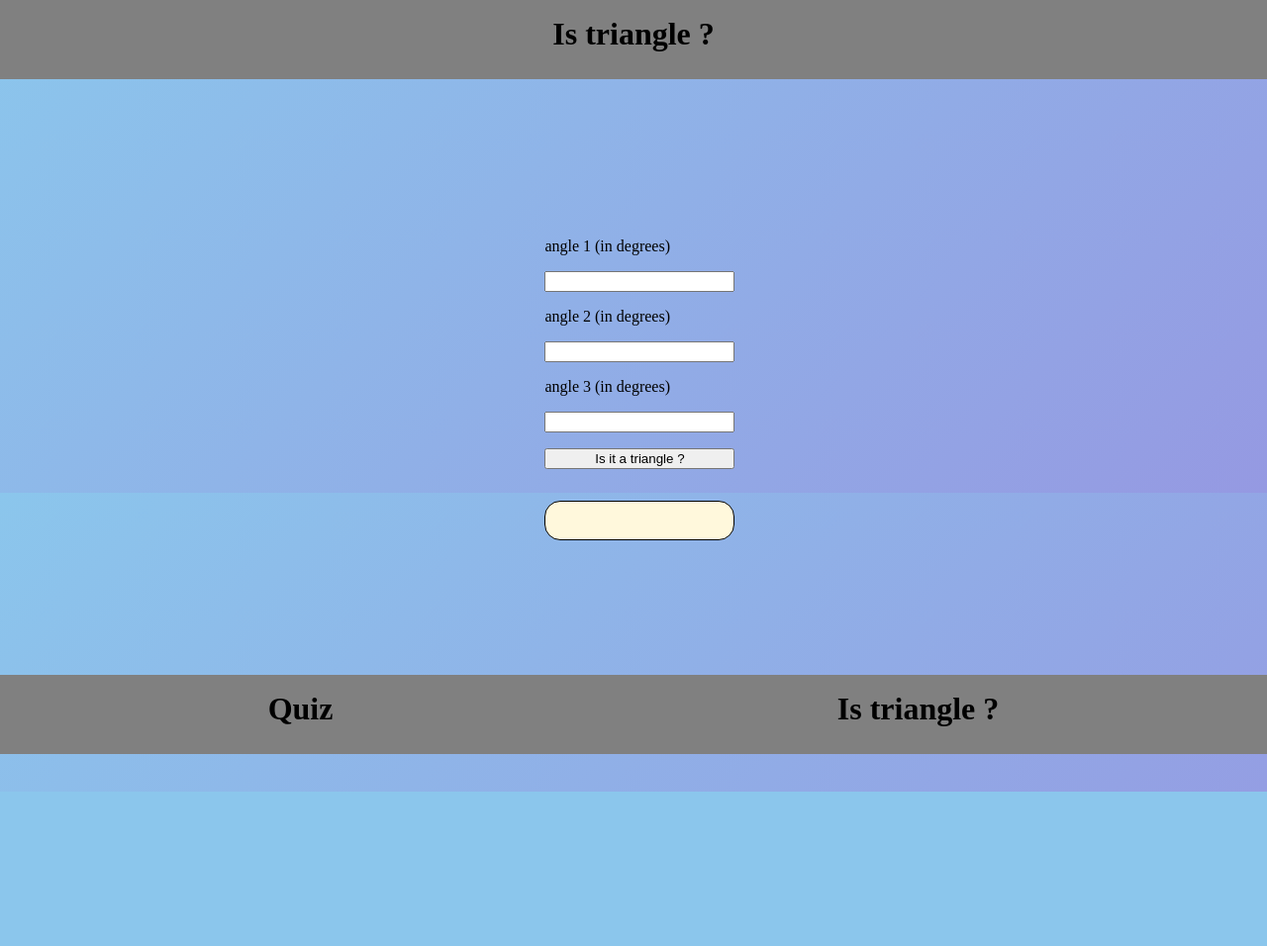
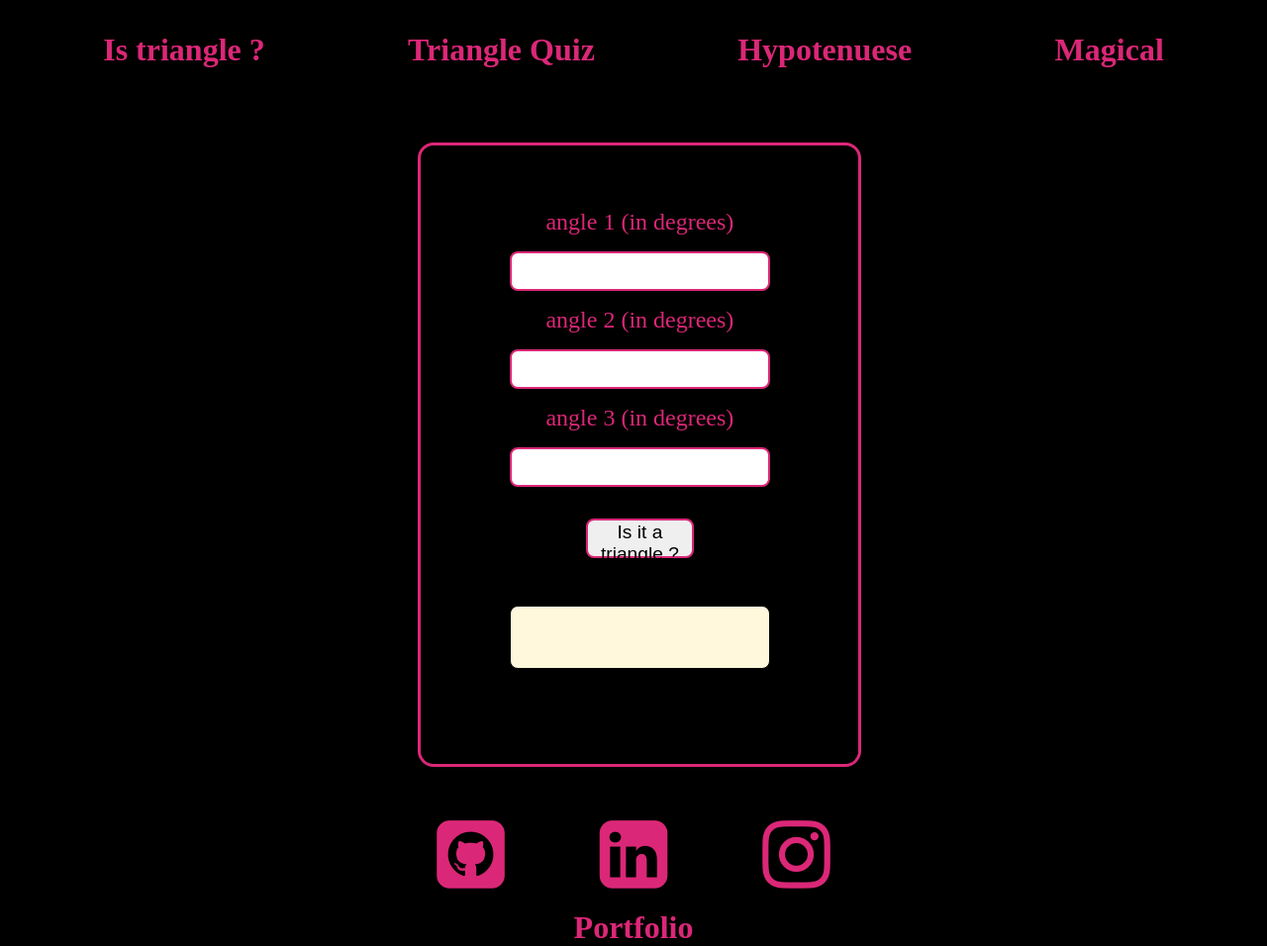
Before and after one commit to Ritik-675/fun-with-triangles, a plain HTML site: page index.html in a window 1280 px wide. Shown: the whole page at 99% size. Before the commit the page ends 800 px from the top, so only its background shows below. Drawn offline with Linux system fonts and the light colour scheme.

Commit message:
is triangle done

```diff
--- a/index.html
+++ b/index.html
@@ -1,31 +1,65 @@
 <!DOCTYPE html>
 <html lang="en">
   <head>
-    <meta charset="UTF-8">
-    <meta http-equiv="X-UA-Compatible" content="IE=edge">
-    <meta name="viewport" content="width=device-width, initial-scale=1.0">
+    <meta charset="UTF-8" />
+    <meta http-equiv="X-UA-Compatible" content="IE=edge" />
+    <meta name="viewport" content="width=device-width, initial-scale=1.0" />
     <title>Fun with triangles</title>
-    <link rel="stylesheet" href="style.css">
+    <link rel="stylesheet" href="style.css" />
+    <link
+      rel="stylesheet"
+      href="https://maxcdn.bootstrapcdn.com/font-awesome/4.4.0/css/font-awesome.min.css"
+    />
   </head>
   <body>
-    <nav>Is triangle ?</nav>
+    <nav>
+      <div class="items">
+        <ul>
+          <li><a href="index.html">Is triangle ?</a></li>
+          <li><a href="quiz.html">Triangle Quiz</a></li>
+          <li><a href="quiz.html">Hypotenuese</a></li>
+          <li><a href="quiz.html">Magical</a></li>
+        </ul>
+      </div>
+    </nav>
     <div class="container">
       <label for="agngle1">angle 1 (in degrees) </label>
-        <input type="text" class="angle1">
+      <input type="text" class="angle1" />
       <label for="agngle2">angle 2 (in degrees) </label>
-        <input type="text" class="angle2">
+      <input type="text" class="angle2" />
       <label for="agngle3">angle 3 (in degrees) </label>
-        <input type="text" class="angle3">
+      <input type="text" class="angle3" />
       <button class="check">Is it a triangle ?</button>
       <p class="text-out"><span class="opa"></span></p>
     </div>
     <footer>
-        <div class="items">
       <ul>
-                <li><a href="quiz.html">Quiz</a></li>
-                <li><a href="index.html">Is triangle ?</a></li>
+        <li>
+          <a href="https://github.com/Ritik-675"
+            ><i
+              class="fa fa-github-square"
+              style="color: #db2777; font-size: 5rem"
+            ></i
+          ></a>
+        </li>
+        <li>
+          <a href="https://www.linkedin.com/in/ritik-yadav-675abc/"
+            ><i
+              class="fa fa-linkedin-square"
+              style="color: #db2777; font-size: 5rem"
+            ></i
+          ></a>
+        </li>
+        <li>
+          <a href="https://www.instagram.com/ritikyadav_675/"
+            ><i
+              class="fa fa-instagram"
+              style="color: #db2777; font-size: 5rem"
+            ></i
+          ></a>
+        </li>
       </ul>
-        </div>
+      <h2><a href="#">Portfolio</a></h2>
     </footer>
     <script src="tri.js"></script>
   </body>
--- a/style.css
+++ b/style.css
@@ -1,71 +1,117 @@
-*{
+* {
   box-sizing: border-box;
   margin: 0;
 }
-body{
-    background-color: #8BC6EC;
-background-image: linear-gradient(135deg, #8BC6EC 0%, #9599E2 100%);
+body {
+  background-color: black;
 }
-nav{
-    background-color: gray;
+nav {
+    color: #db2777;
     height: 10vh;
     text-align: center;
     padding: 2vh;
     font-size: 2rem;
     font-weight: bold;
 }
-.container{
+label{
+    text-align: center;
+}
+button{
+    border: 2px solid #db2777;
+    margin: 2vh 6vw;
+    max-width: 12vw;
+    border-radius: 0.5rem;
+    height: 5vh;
+    font-size: 1.2rem;
+}
+label{
+    color: #db2777;
+    font-size: 1.5rem;
+    font-weight: 400;
+}
+form {
+  background-color: #fdf2f8;
+}
+.container {
+  padding: 8vh 7vw;
+  border-radius: 1rem;
   display: flex;
   flex-direction: column;
-    max-width: 15vw;
+  max-width: 35vw;
   position: relative;
-    top: 20vh;
-    left: 38vw;
+  top: 8vh;
+  left: 28vw;
   margin-left: 5vw;
+  margin-bottom: 0;
+  border: 3px solid #db2777;
 }
-input{
+input {
+    border: 2px solid #db2777;
   margin: 1rem 0rem;
+  font-size: 1.5rem;
+  text-align: center;
 }
-.text-out{
+.text-out {
   border: 1px solid black;
-    height: 5vh;
-    border-radius: 1rem;
+  height: 8vh;
+  border-radius: 0.5rem;
   margin: 2rem 0rem;
   background-color: cornsilk;
+  text-align: center;
+  padding: 2vh ;
+  font-size: 1.5rem;
 }
-footer{
-    background-color: gray;
+button:hover{
+    background-color: rgb(202, 200, 200);
+}
+footer {
   height: 10vh;
   position: relative;
-    top: 33vh;
+  top: 12vh;
 }
-.foot{
-    background-color: gray;
+.foot {
   height: 10vh;
   position: relative;
   top: 17vh;
 }
-ul{
+ul {
   list-style: none;
   display: flex;
   justify-content: space-around;
-    padding:  2vh;
+  padding: 2vh;
   font-size: 2rem;
   font-weight: bold;
 }
-.question-container{
+footer ul{
+  justify-content: center;
+  margin: 0 3rem;
+}
+footer li{
+  margin: 0 3rem;
+}
+.question-container {
   display: flex;
   flex-direction: column;
 }
-p,input[type="radio"]{
+input[type="text"]{
+    border-radius: 0.5rem;
+    height: 5vh;
+}
+input[type="radio"] {
   margin: 1rem;
 }
-a{
+a {
   text-decoration: none;
-    color: black;
-    padding: 0.5rem 1rem;
+  /* padding: 0.5rem 1rem; */
+  color: #db2777 !important;
 }
 a:hover{
-    background-color: rgb(80, 76, 76);
-
+  text-decoration: underline;
+  font-size: 105%;
 }
+h2{
+  color: #db2777;
+  text-align: center;
+  font-size: 2rem;
+  font-weight: bold;
+}
--- a/tri.js
+++ b/tri.js
@@ -5,11 +5,14 @@ var checkButton = document.querySelector(".check") ;
 var textOut = document.querySelector(".opa") ;
 
 function checkTriangle(){
-    if(Number(angle1.value) + Number(angle2.value) + Number(angle3.value) === 180)
+    if(angle1.value=="" || angle2.value=="" || angle3.value==""){
+        textOut.innerText = "Enter all the fields correctly" ;
+    }
+    else if(Number(angle1.value) + Number(angle2.value) + Number(angle3.value) === 180)
     {
         textOut.innerText = "yess it is a triangle" ;
     }
-    else{
+    else {
         textOut.innerText = "No , It is  not a triangle" ;
     }
 }
```
Also changed, not shown: quiz.html (+8 -9 lines). Lines whose indentation alone changed are shown as unchanged.
